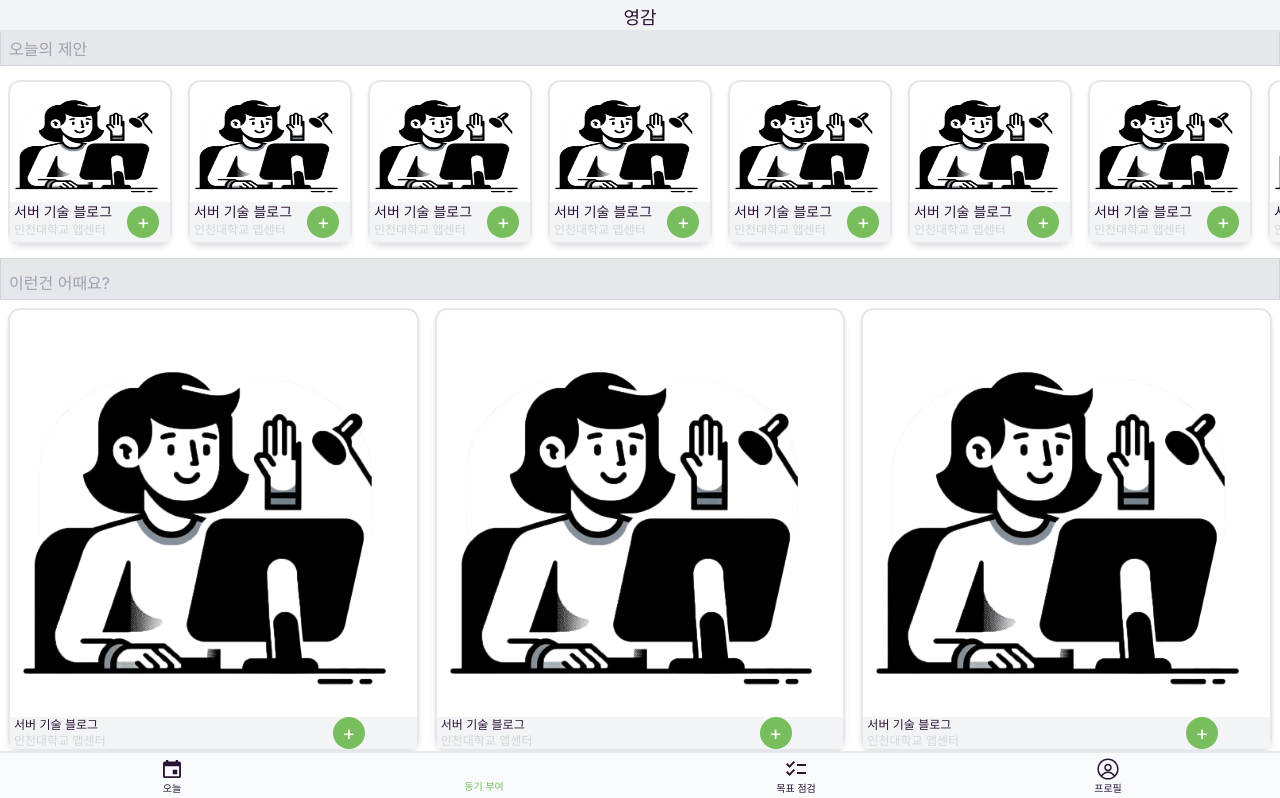
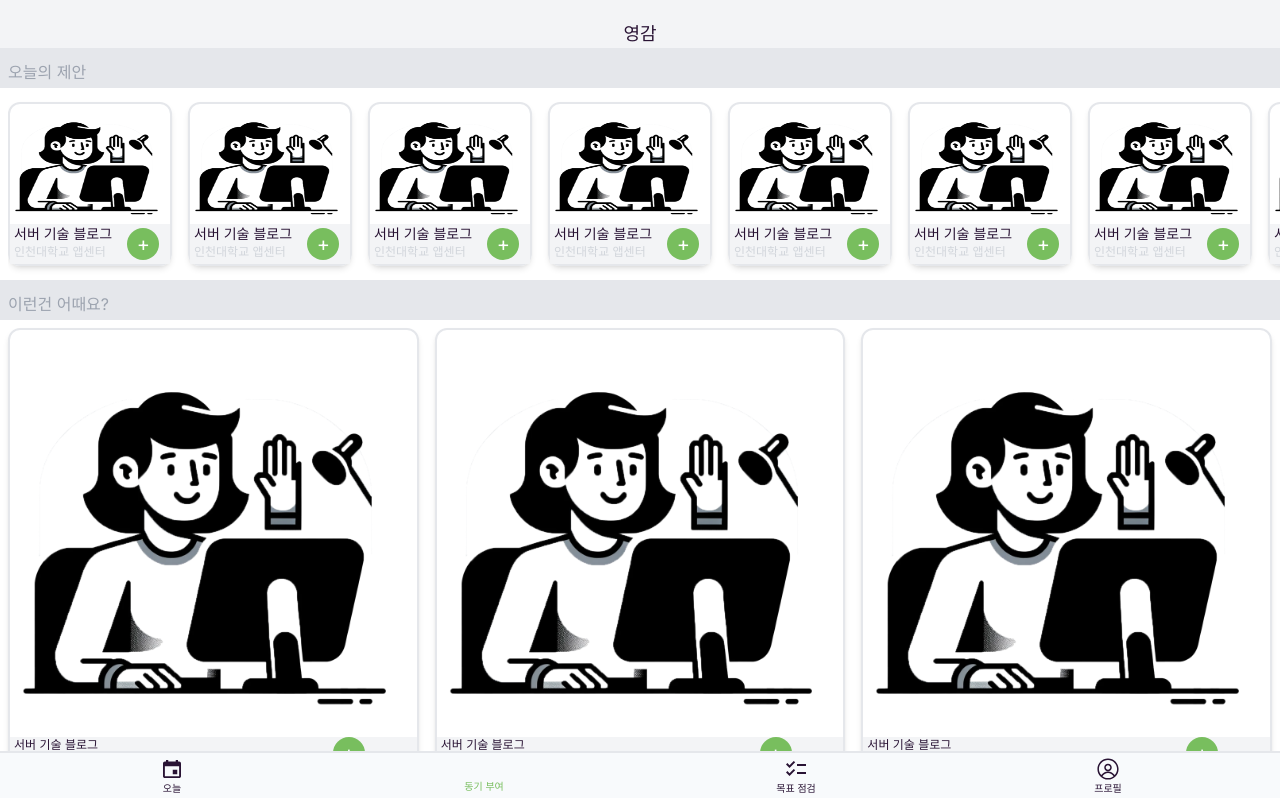
Before and after one commit to BCD-q/pencil-me-fe, a Next.js app: page /main/inspiration in a window 1280 px wide. Shown: the top 798 px of the page. Built offline with nearby package versions, Linux system fonts and the light colour scheme; some icons are missing.

Commit message:
feat: 헤더를 sticky로 변경

```diff
--- a/src/app/group/components/GroupFooter.tsx
+++ b/src/app/group/components/GroupFooter.tsx
@@ -13,7 +13,7 @@ export default function GroupFooter() {
   };
 
   return (
-    <div className="flex w-full sticky bg-inherit">
+    <div className="flex w-full sticky bottom-0 bg-inherit">
       <button
         className="absolute border-none top-2 left-4 btn btn-outline btn-success text-[#78be5e]"
         onClick={toggleModal}
--- a/src/app/group/layout.tsx
+++ b/src/app/group/layout.tsx
@@ -8,7 +8,7 @@ export default function RootLayout({
 }) {
   return (
     <div className="flex flex-col h-screen">
-      <main className="flex-grow mt-6">{children}</main>
+      <main className="flex-grow">{children}</main>
       <GroupFooter />
     </div>
   );
--- a/src/app/group/page.tsx
+++ b/src/app/group/page.tsx
@@ -12,9 +12,9 @@ export default function Group(): JSX.Element {
   const { groupModalOpen } = useGroupStore();
 
   return (
-    <div className="flex flex-col h-full">
+    <div className="flex flex-col">
       <Cartegory>그룹</Cartegory>
-      <div className="flex flex-col items-center mt-2 bg-gray-200 border-8 border-slate-200 ">
+      <div className="flex flex-col items-center bg-gray-200 border-8 border-slate-200 ">
         <Link
           href="../main"
           className=" pl-4 pt-2 flex justify-start w-11/12 h-12 mt-2 text-lg bg-white rounded-t-lg border-b-[1px]  border-gray-200 hover:bg-gray-300"
--- a/src/app/main/layout.tsx
+++ b/src/app/main/layout.tsx
@@ -9,7 +9,7 @@ export default function RootLayout({
   return (
     <div className="flex flex-col h-screen">
       <Header />
-      <main className="flex-grow mt-6">{children}</main>
+      <main className="flex-grow">{children}</main>
       <Footer />
     </div>
   );
--- a/src/app/main/profile/page.tsx
+++ b/src/app/main/profile/page.tsx
@@ -5,7 +5,7 @@ export default function ProfilePage(): JSX.Element {
   return (
     <div className="flex flex-col h-full">
       <Cartegory>프로필</Cartegory>
-      <div className="flex flex-col items-center flex-grow mt-2 bg-gray-200 border-8 border-slate-200 ">
+      <div className="flex flex-col items-center flex-grow bg-gray-200 border-8 border-slate-200 ">
         <AvatarBox />
       </div>
     </div>
--- a/src/component/common/Cartegory.tsx
+++ b/src/component/common/Cartegory.tsx
@@ -6,7 +6,7 @@ export default function Cartegory({
   children,
 }: PropsWithChildren): React.ReactElement {
   return (
-    <div className="flex flex-row justify-center h-8 fixed top-0 left-0 right-0 bg-gray-100 border-b-2">
+    <div className="flex flex-row h-12 py-4 justify-center sticky top-0 bg-gray-100 border-b-4 border-gray-100">
       {children === '오늘' ? (
         <Link href="../group" className="absolute left-0 ">
           <button className="mr-auto border-none shadow-none btn btn-sm bg-inherit text-lime-500 text-lg">
--- a/src/component/common/Workbar.tsx
+++ b/src/component/common/Workbar.tsx
@@ -4,7 +4,7 @@ export default function WorkBar({
   children,
 }: PropsWithChildren): React.ReactElement {
   return (
-    <div className="pt-3 pb-1 px-2 text-md text-gray-400 bg-gray-200 border-[1px] border-gray-300 ">
+    <div className="pt-3 pb-1 px-2 text-md text-gray-400 bg-gray-200">
       {children}
     </div>
   );
```
